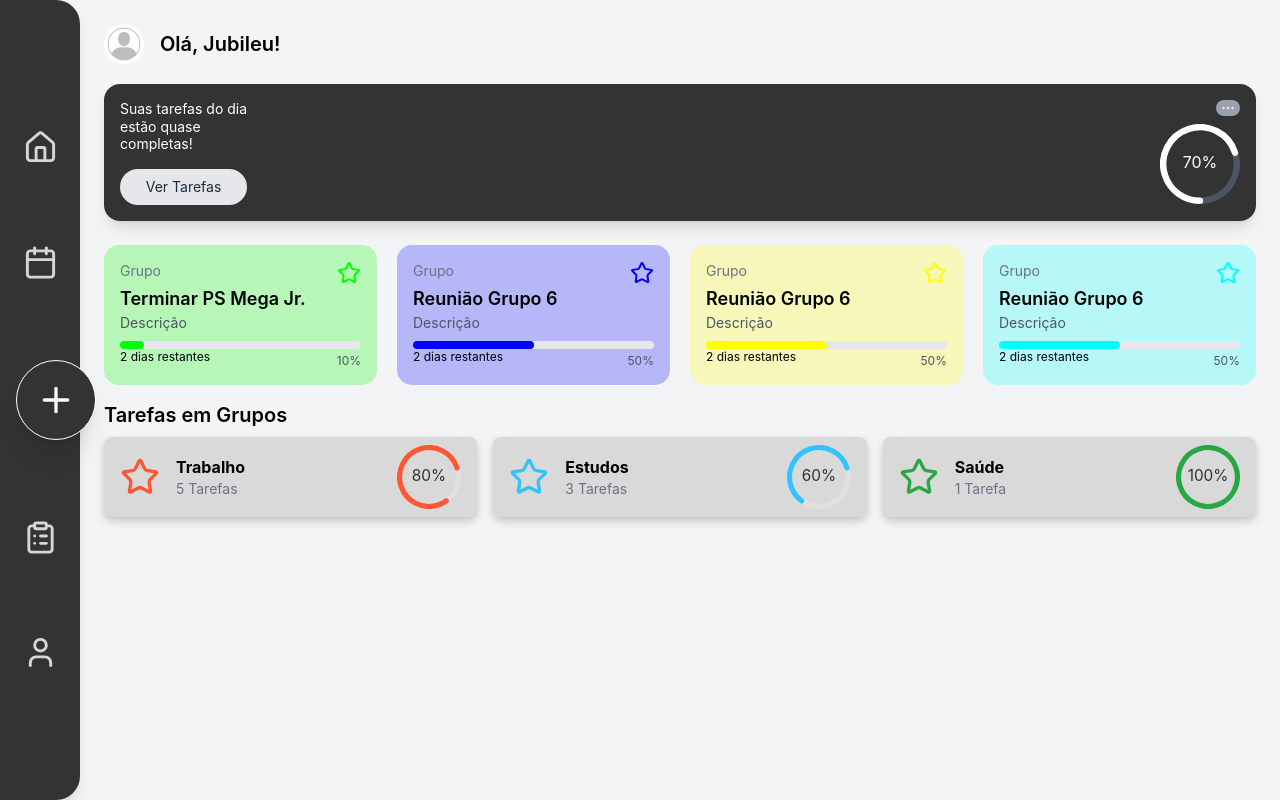
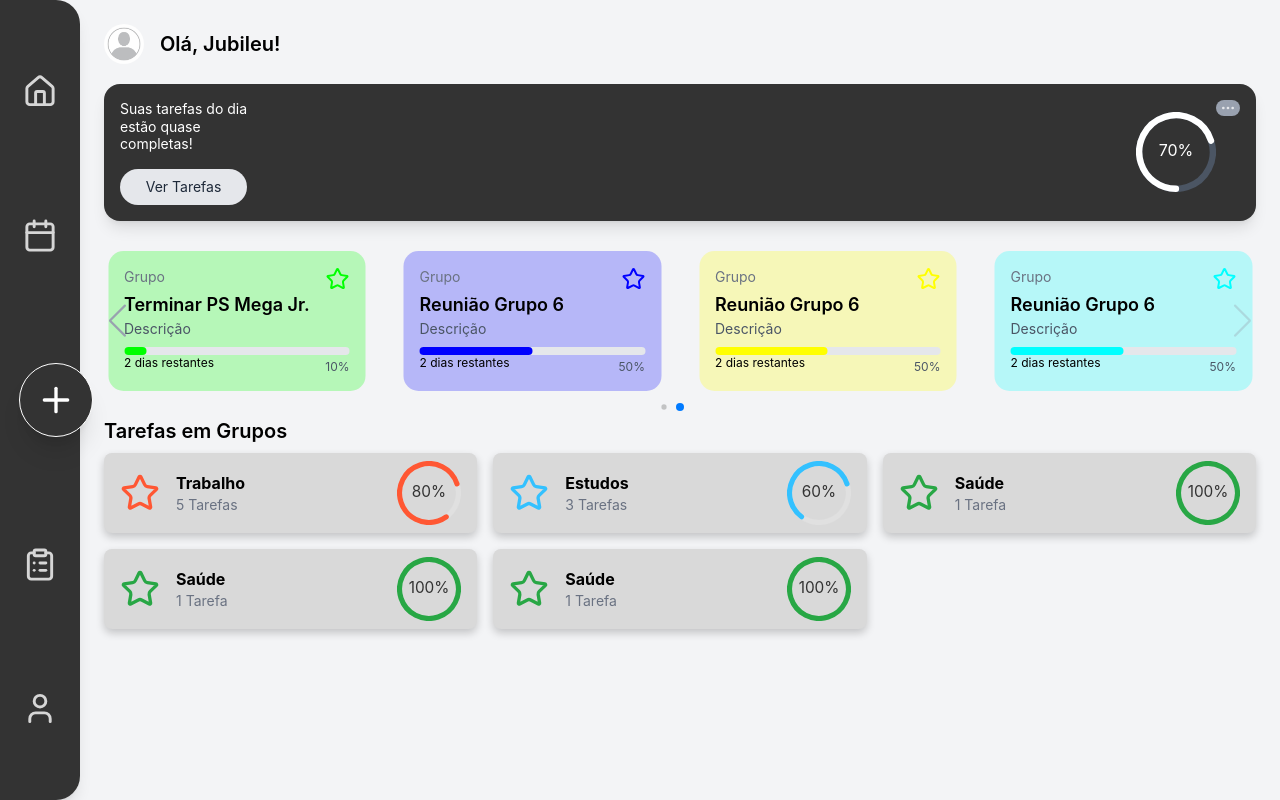
Before and after one commit to antigx/mega-to-do-list-front, a React (Vite) app: page /mega-to-do-list-front/dash in a window 1280 px wide. Built offline with nearby package versions, Linux system fonts and the light colour scheme; a web font is replaced by a local one.

Commit message:
feat: ajustes nos componentes para adquação ao desing

```diff
--- a/src/components/CarouselTaks.tsx
+++ b/src/components/CarouselTaks.tsx
@@ -3,14 +3,22 @@ import TaskCard from "./TaskCard";
 import { Swiper, SwiperSlide } from "swiper/react";
 import { Autoplay, Pagination, Navigation } from "swiper/modules";
 import "swiper/css";
+import "swiper/css/pagination";
+import "swiper/css/navigation";
 
 export default function CarouselTasks({ tasks }: { tasks: Task[] }) {
   return (
-        <div className="mt-6 mb-14 sm:mb-0">
+    <div className="my-4 sm:mb-0 relative">
+      {/* Main Carousel */}
+      <div className="overflow-visible -mx-6">
         <Swiper
           modules={[Autoplay, Pagination, Navigation]}
           spaceBetween={20}
-                slidesPerView={1.5}
+          slidesPerView={1.2}
+          centeredSlides={false}
+          style={{
+            padding: "10px 24px",
+          }}
           pagination={{
             clickable: true,
             el: ".swiper-pagination",
@@ -24,25 +32,37 @@ export default function CarouselTasks({ tasks }: { tasks: Task[] }) {
           breakpoints={{
             640: {
               slidesPerView: 2,
+              spaceBetween: 20,
+            },
+            768: {
+              slidesPerView: 2.5,
             },
             1024: {
               slidesPerView: 3,
+              spaceBetween: 25,
             },
             1280: {
               slidesPerView: 4,
+              spaceBetween: 30,
             },
           }}
         >
           {tasks.map((task: Task, i: number) => (
-                    <SwiperSlide key={i}>
+            <SwiperSlide key={i} className="h-auto">
+              <div className="h-full px-1">
+                {" "}
+                {/* Added padding for visual spacing */}
                 <TaskCard task={task} />
+              </div>
             </SwiperSlide>
           ))}
-                {/*                 <div className="swiper-pagination !bottom-[-25px] " />
+        </Swiper>
+      </div>
 
-                <div className="swiper-button-next !text-gray-400 !scale-75" />
-                <div className="swiper-button-prev !text-gray-400 !scale-75" /> */}
-            </Swiper>
+      {/* Navigation Controls */}
+      <div className="swiper-pagination !bottom-[-10px]" />
+      <div className="swiper-button-next !right-0 !text-gray-400 !scale-75" />
+      <div className="swiper-button-prev !left-0 !text-gray-400 !scale-75" />
     </div>
   );
 }
--- a/src/components/GroupTask.tsx
+++ b/src/components/GroupTask.tsx
@@ -20,11 +20,24 @@ export default function GroupTask() {
       color: "#28A745",
       percentage: 100,
     },
+    {
+      name: "Saúde",
+      nTasks: 1,
+      color: "#28A745",
+      percentage: 100,
+    },
+    {
+      name: "Saúde",
+      nTasks: 1,
+      color: "#28A745",
+      percentage: 100,
+    },
   ];
   return (
-        <div className="container my-2">
+    <div className="my-2 mb-20 md:mb-0 w-full">
       <h2 className="text-xl font-semibold py-2">Tarefas em Grupos</h2>
-            <div className="grid gap-4 grid-cols-1 sm:grid-cols-2 lg:grid-cols-3">
+      <div className="grid gap-4 grid-cols-1 md:grid-cols-2 lg:grid-cols-3">
+        {/* grid-cols-[repeat(auto-fill,_minmax(400px,_1fr))] */}
         {groupTasks.map((task, index) => (
           <GroupTaskCard
             key={index}
--- a/src/components/GroupTaskCard.tsx
+++ b/src/components/GroupTaskCard.tsx
@@ -14,7 +14,7 @@ export default function GroupTaskCard({
   percentage: number;
 }) {
   return (
-        <div className="flex items-center justify-between gap-4 bg-gray-primary p-4 rounded-lg shadow-[0_4px_8px_rgba(0,0,0,0.2)] max-h-20 ">
+    <div className="flex w-full grid-cols-[repeat(auto-fit,_minmax(200px,_1fr))] items-center justify-between gap-4 bg-gray-primary p-4 rounded-lg shadow-[0_4px_8px_rgba(0,0,0,0.2)] max-h-20 ">
       <div className="flex items-center gap-4">
         <Star color={color} size={40} />
         <span>
--- a/src/components/Navbar.tsx
+++ b/src/components/Navbar.tsx
@@ -6,18 +6,18 @@ export default function Navbar() {
       className="text-white bg-[#333333]
       rounded-t-3xl sm:rounded-none sm:rounded-r-3xl
       w-full sm:w-20 h-16 sm:h-full shadow-lg
-      flex sm:flex-col justify-center items-center
+      flex sm:flex-col justify-evenly items-center
       fixed bottom-0 left-0 sm:relative
-      px-4 sm:px-0 sm:py-6 gap-15 sm:gap-20 z-40"
+      px-4 sm:px-0 sm:py-6 sm:gap-15 z-40"
     >
       {/* Ícones regulares */}
       <Home
         size={35}
-        className="opacity-80 hover:opacity-100 transition-opacity"
+        className="opacity-80 hover:opacity-100 transition-opacity min-w-10"
       />
       <Calendar
         size={35}
-        className="opacity-80 hover:opacity-100 transition-opacity"
+        className="opacity-80 hover:opacity-100 transition-opacity min-w-10"
       />
 
       {/* Botão central destacado */}
@@ -26,7 +26,7 @@ export default function Navbar() {
           className="bg-[#333333] text-white p-4 rounded-full
         shadow-xl transition-all transform
         border-1 border-white z-50
-        w-20 h-20 flex items-center justify-center
+        min-w-10 min-h-10 flex items-center justify-center
         origin-bottom
         sm:origin-left
         hover:w-[95px] hover:h-[95px]
@@ -41,11 +41,11 @@ export default function Navbar() {
       {/* Ícones regulares */}
       <ClipboardList
         size={35}
-        className="opacity-80 hover:opacity-100 transition-opacity"
+        className="opacity-80 hover:opacity-100 transition-opacity min-w-10"
       />
       <User
         size={35}
-        className="opacity-80 hover:opacity-100 transition-opacity"
+        className="opacity-80 hover:opacity-100 transition-opacity min-w-10"
       />
     </aside>
   );
--- a/src/components/TaskCard.tsx
+++ b/src/components/TaskCard.tsx
@@ -8,9 +8,9 @@ export default function TaskCard({ task }: { task: Task }) {
         boxShadow: "0 4px 4px -25px rgba(0, 0, 0, 0.25)",
         backgroundColor: task.color + "40",
       }}
-            className="rounded-[15px] p-4 w-full"
+      className="rounded-[15px] p-4 w-full overflow-visible"
     >
-            <div className="text-sm text-gray-500 flex justify-between">
+      <div className="text-sm text-gray-500 flex justify-between -mx3">
         <p>{task.group ? task.group : "Sem grupo"}</p>
         <Star color={task.color} />
       </div>
@@ -32,9 +32,7 @@ export default function TaskCard({ task }: { task: Task }) {
       </div>
       <div className="flex justify-between">
         {task.remaining && (
-                    <p className="text-xs rounded-3xl w-25 text-left">
-                        {task.remaining}
-                    </p>
+          <p className="text-xs rounded-3xl w-25 text-left">{task.remaining}</p>
         )}
         <p className="text-xs text-gray-600 text-right mt-1">
           {task.progress}%
--- a/src/components/TodayTasks.tsx
+++ b/src/components/TodayTasks.tsx
@@ -7,7 +7,8 @@ export default function TodayTasks() {
   const percentage = 70;
 
   return (
-        <div className="bg-gray-secondary text-white p-4 rounded-2xl flex justify-between items-center shadow-lg my-5 w-full">
+    <div className="bg-gray-secondary text-white p-4 rounded-2xl flex justify-between shadow-lg my-5 w-full">
+      <div className="flex items-center justify-between w-full ">
         <div className="flex flex-col justify-between h-full">
           <div className="text-sm">
             <p className="leading-tight">Suas tarefas do dia</p>
@@ -18,9 +19,6 @@ export default function TodayTasks() {
             Ver Tarefas
           </button>
         </div>
-
-            <div className="relative flex flex-col items-end h-full">
-                <MoreHorizontal className="bg-gray-400 text-gray-200 mb-2 rounded-lg h-4" />
         <div className="w-20 h-20">
           <CircularProgressbar
             value={percentage}
@@ -37,6 +35,10 @@ export default function TodayTasks() {
           />
         </div>
       </div>
+
+      <div className="relative flex flex-col ">
+        <MoreHorizontal className="bg-gray-400 text-gray-200 mb-2 rounded-lg h-4" />
+      </div>
     </div>
   );
 }
--- a/src/pages/Cadastro.tsx
+++ b/src/pages/Cadastro.tsx
@@ -8,7 +8,7 @@ export default function Cadastro() {
 
   const handleClick = () => navigate(-1);
   return (
-        <div className="flex flex-col gap-4 justify-between items-center w-full my-4 mx-10 py-10">
+    <div className="flex flex-col gap-4 justify-between items-center w-full my-4 mx-10 py-10 md:mx-50">
       <span className="flex w-full">
         <button onClick={handleClick}>
           <ArrowLeft size={35} />
@@ -16,9 +16,7 @@ export default function Cadastro() {
       </span>
       <span className="w-full flex flex-col itms-start">
         <h2 className="text-3xl font-semibold">Cadastro</h2>
-                <p className="text-gray-600 text-md">
-                    Crie uma conta para continuar!
-                </p>
+        <p className="text-gray-600 text-md">Crie uma conta para continuar!</p>
       </span>
       <form
         action=""
--- a/src/pages/Home.tsx
+++ b/src/pages/Home.tsx
@@ -5,13 +5,24 @@ export default function Home() {
     <div className="h-100vh text-center font-family-heading flex flex-col items-center justify-evenly w-full">
       <div className="flex flex-col items-center justify-center">
         <h1 className="w-80 text-8xl">Task Master</h1>
-        <p className="my-6 mx-9 italic text-3xl font-thin">Organize suas ideias, priorize seu tempo e aumente sua produtividade. Sua vida organizada em um só lugar!</p>
+        <p className="my-6 mx-9 italic text-3xl font-thin">
+          Organize suas ideias, priorize seu tempo e aumente sua produtividade.
+          Sua vida organizada em um só lugar!
+        </p>
       </div>
-<Link
-  to="/login"
-  className="bg-gray-secondary rounded-xl border-2 border-white text-white px-6 py-4 text-4xl" // Tamanho maior (24px)
->
-  Entrar →
-</Link>    </div>
+      <Link
+        to="/login"
+        className="bg-gray-secondary rounded-xl border-2 border-white text-white px-6 py-4 text-4xl" // Tamanho maior (24px)
+      >
+        Entrar →
+      </Link>
+      <Link
+        title="Temporario até gerenciar usuários"
+        to="/dash"
+        className="fixed bottom-0 right-0 m-4 bg-gray-secondary rounded-xl border-2 border-white text-white px-6 py-4 text-1xl"
+      >
+        Temp. Dash
+      </Link>
+    </div>
   );
 }
--- a/src/pages/Login.tsx
+++ b/src/pages/Login.tsx
@@ -13,7 +13,7 @@ export default function Login() {
   };
 
   return (
-        <div className="flex flex-col gap-4 justify-center items-center w-full my-4 mx-6">
+    <div className="flex flex-col gap-4 justify-center items-center w-full my-4 mx-6 md:mx-50">
       <h1 className="text-5xl text-left mb-6 font-family-heading">
         Task Master
       </h1>
--- a/src/vite-env.d.ts
+++ b/src/vite-env.d.ts
@@ -1,3 +1,5 @@
 /// <reference types="vite/client" />
 
 declare module "swiper/css";
+declare module "swiper/css/pagination";
+declare module "swiper/css/navigation";
```
Also changed, not shown: src/pages/Dashboard.tsx (indentation only), 1 other file (tests, documents, lock files or other folders). Lines whose indentation alone changed are shown as unchanged.
